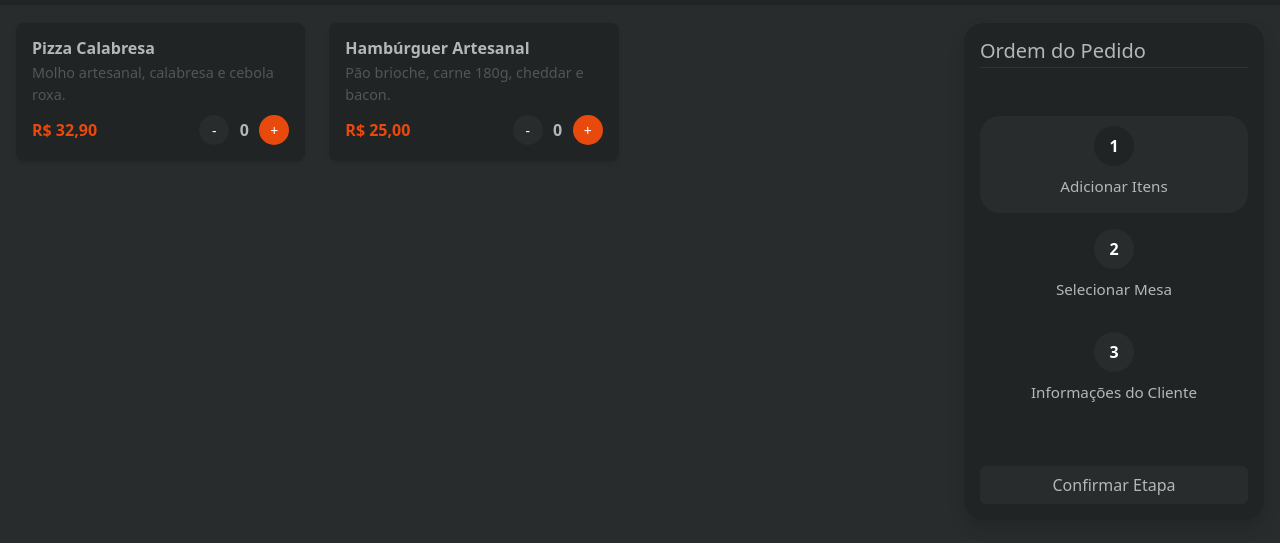
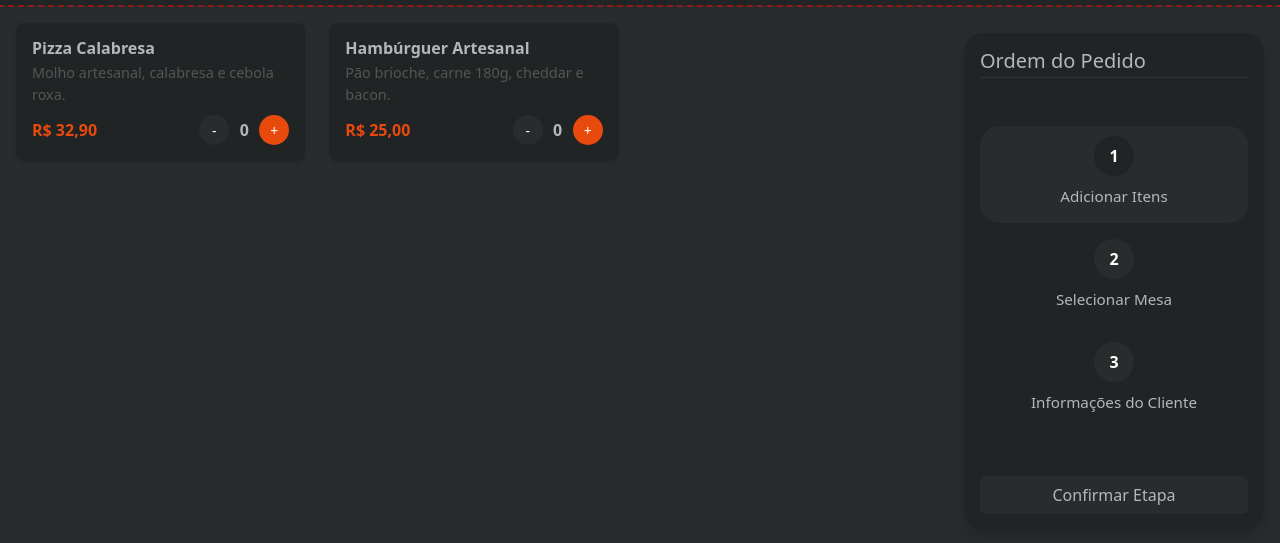
Before and after one commit to guilhermegnc/RestaurantSystem, a plain HTML site: page RestaurantSystem.Web/wwwroot/home.html in a window 1280 px wide. Shown: the part 57-600 px from the top of the page. Drawn offline with nearby package versions, Linux system fonts and the light colour scheme.

Commit message:
Correção pequeno erro na página

```diff
--- a/RestaurantSystem.Web/wwwroot/css/home.css
+++ b/RestaurantSystem.Web/wwwroot/css/home.css
@@ -22,6 +22,7 @@ body {
   flex-direction: row;
   gap: 2rem;
   align-items: flex-start;
+  height: 90vh
 }
 
 /* Conteúdo principal */
@@ -238,6 +239,6 @@ body {
   opacity: 1;
 }
 
-/* *:hover {
+*:hover {
   outline: 2px dashed rgba(255, 0, 0, 0.5);
-} */
+}
--- a/RestaurantSystem.Web/wwwroot/home.html
+++ b/RestaurantSystem.Web/wwwroot/home.html
@@ -231,6 +231,7 @@
     </div>
 
     <script src="https://cdn.jsdelivr.net/npm/bootstrap@5.3.3/dist/js/bootstrap.bundle.min.js"></script>
+    <script src="https://code.jquery.com/jquery-3.7.1.min.js"></script>
     <script src="js/home.js"></script>
     <script src="js/telefone.js"></script>
   </body>
```
